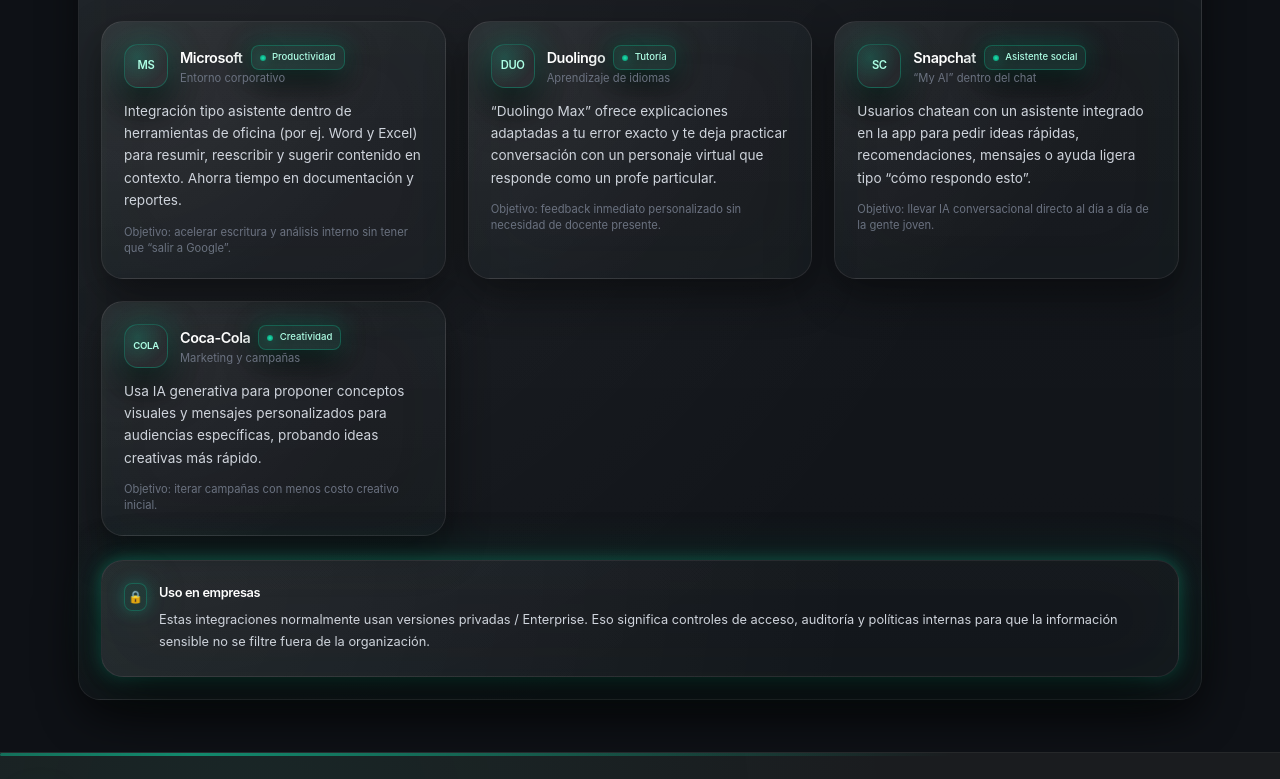
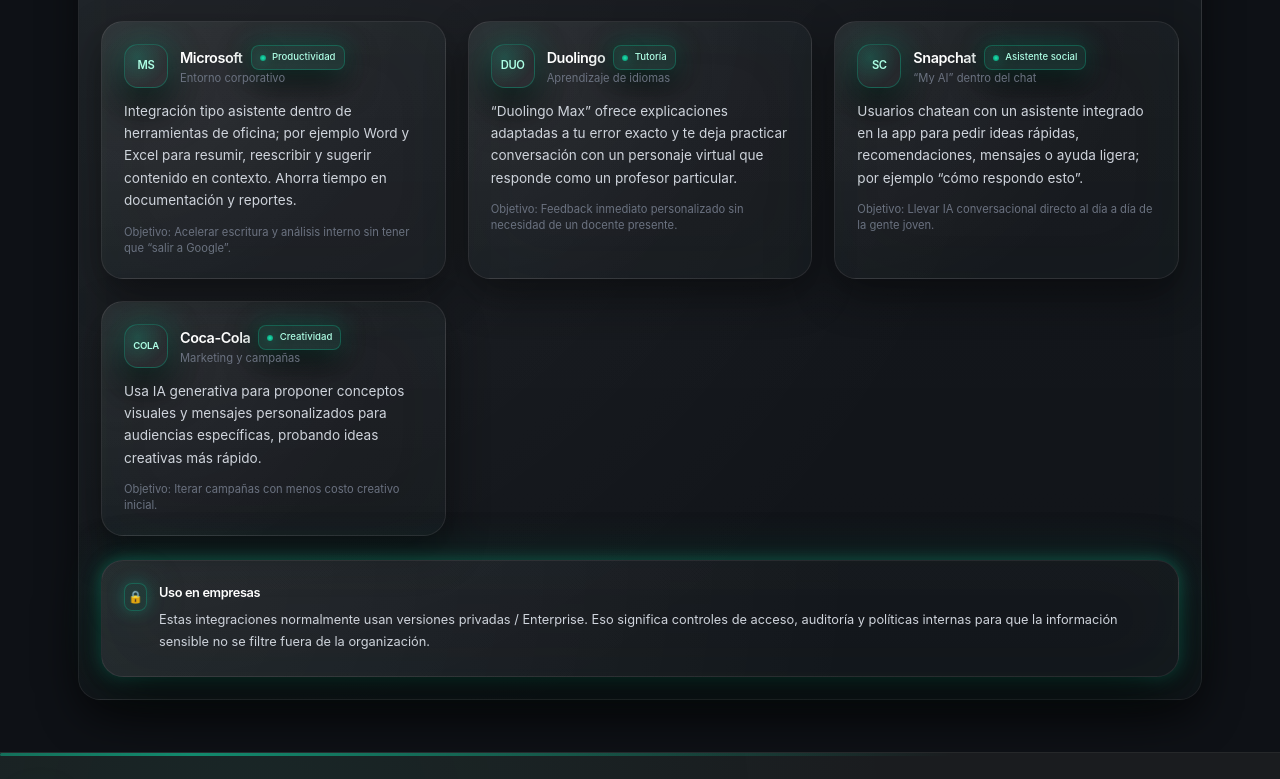
Before and after one commit to Carlital/ChatGPT, a plain HTML site: page capacidades.html in a window 1280 px wide. Shown: the part 2218-2997 px from the top of the page. Drawn offline with Linux system fonts and the light colour scheme.

Commit message:
Revisión y corrección de ortografía en el apartado de Capacidades

```diff
--- a/capacidades.html
+++ b/capacidades.html
@@ -318,13 +318,13 @@
           </div>
 
           <p class="case-text">
-            Integración tipo asistente dentro de herramientas de oficina
-            (por ej. Word y Excel) para resumir, reescribir y sugerir contenido
+            Integración tipo asistente dentro de herramientas de oficina;
+            por ejemplo Word y Excel para resumir, reescribir y sugerir contenido
             en contexto. Ahorra tiempo en documentación y reportes.
           </p>
 
           <div class="case-goal">
-            Objetivo: acelerar escritura y análisis interno sin tener que
+            Objetivo: Acelerar escritura y análisis interno sin tener que
             “salir a Google”.
           </div>
         </article>
@@ -348,11 +348,11 @@
           <p class="case-text">
             “Duolingo Max” ofrece explicaciones adaptadas a tu error exacto
             y te deja practicar conversación con un personaje virtual que responde
-            como un profe particular.
+            como un profesor particular.
           </p>
 
           <div class="case-goal">
-            Objetivo: feedback inmediato personalizado sin necesidad de docente presente.
+            Objetivo: Feedback inmediato personalizado sin necesidad de un docente presente.
           </div>
         </article>
 
@@ -374,12 +374,12 @@
 
           <p class="case-text">
             Usuarios chatean con un asistente integrado en la app para pedir ideas
-            rápidas, recomendaciones, mensajes o ayuda ligera tipo
+            rápidas, recomendaciones, mensajes o ayuda ligera; por ejemplo
             “cómo respondo esto”.
           </p>
 
           <div class="case-goal">
-            Objetivo: llevar IA conversacional directo al día a día de la gente joven.
+            Objetivo: Llevar IA conversacional directo al día a día de la gente joven.
           </div>
         </article>
 
@@ -405,7 +405,7 @@
           </p>
 
           <div class="case-goal">
-            Objetivo: iterar campañas con menos costo creativo inicial.
+            Objetivo: Iterar campañas con menos costo creativo inicial.
           </div>
         </article>
 
```
